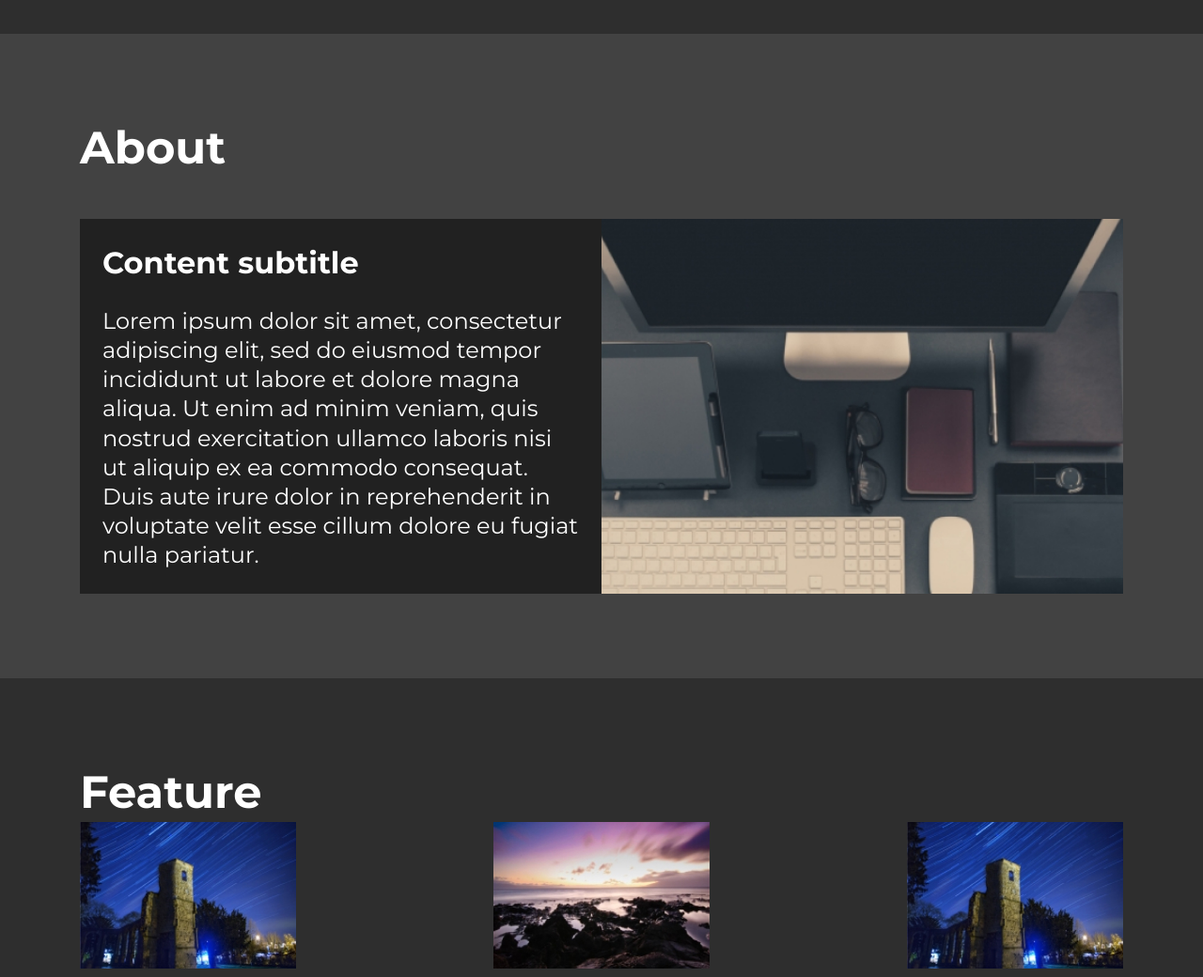
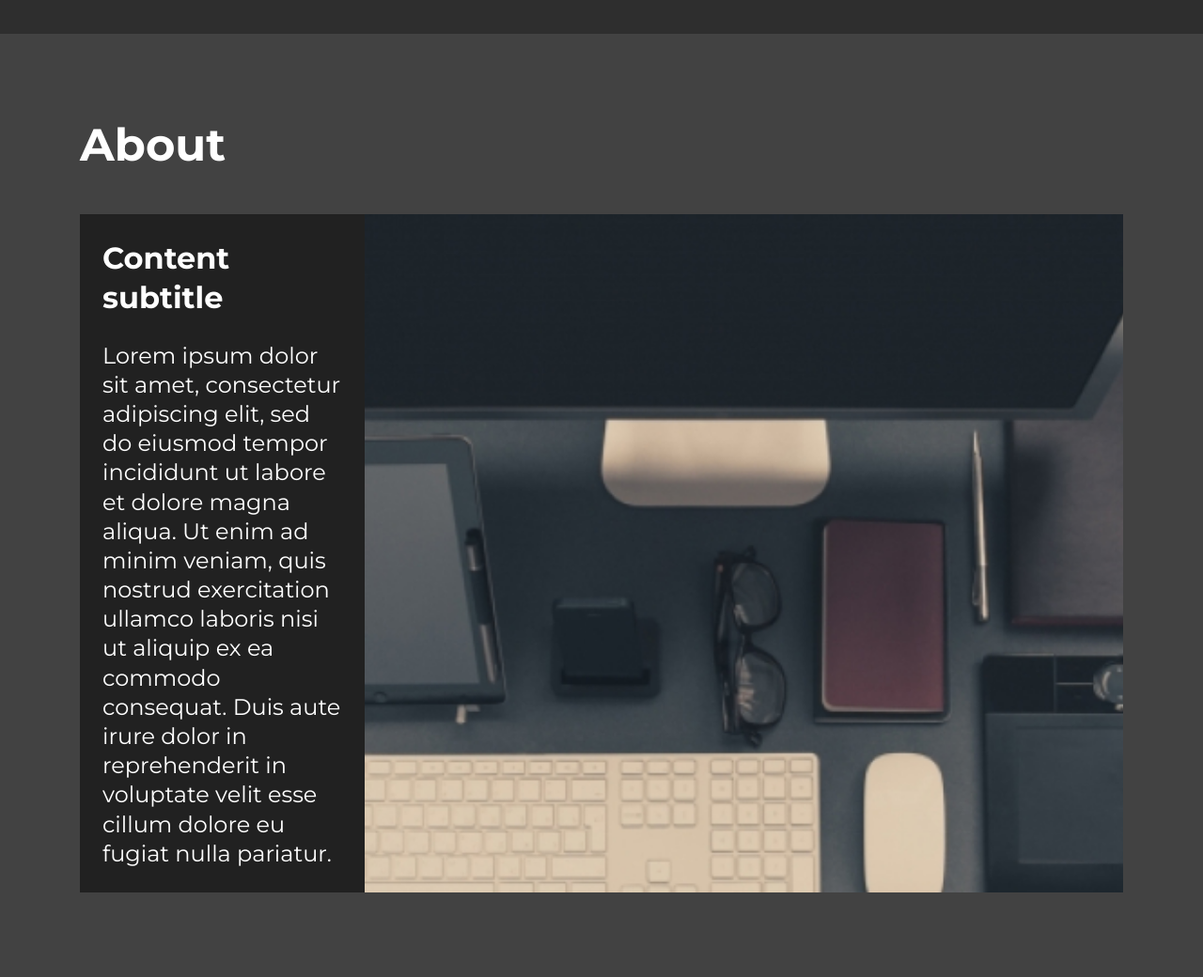
Before and after one commit to Jade-Samurai/lesson-8, a plain HTML site: page index.html in a window 1280 px wide. Shown: the part 540-1580 px from the top of the page at 94% size. Drawn offline with Linux system fonts and the light colour scheme.

Commit message:
make somthing

```diff
--- a/css/main.css
+++ b/css/main.css
@@ -32,6 +32,7 @@
 	--second-color:#424242;
 	--card-color:#212121;
 	--active-color:#FF7E20;
+	--raunded:6px;
 }
 
 body{
@@ -48,7 +49,7 @@ body{
 .title {
 	font-weight: 700;
 	font-size: 48px;
-	line-height: 1.3;
+	line-height: 1.2;
 }
 
 /* HEADER */
@@ -104,12 +105,12 @@ body{
 	background: var(--second-color);
 }
 .about-title {
-
+	margin: 0 0 45px;
 }
 .about-block {
 	margin: 45px 0 0;
 	display: flex;
-
+	border-radius: var(--raunded);
 }
 .about-content {
 	padding: 26px 24px;
@@ -126,6 +127,7 @@ body{
 
 }
 .about-img {
+	flex: 1 1 50%;
 }
 .about-img img {
 	width: 100%;
--- a/index.html
+++ b/index.html
@@ -36,7 +36,7 @@
                         <p class="about-content-desc">Lorem ipsum dolor sit amet, consectetur adipiscing elit, sed do eiusmod tempor incididunt ut labore et dolore magna aliqua. Ut enim ad minim veniam, quis nostrud exercitation ullamco laboris nisi ut aliquip ex ea commodo consequat. Duis aute irure dolor in reprehenderit in voluptate velit esse cillum dolore eu fugiat nulla pariatur.</p>
                     </div>
                     <div class="about-img">
-                        <img src="images/about-image.jpg" alt="" width="555" height="375">
+                        <img src="images/about-image.jpg" alt="content images" width="555" height="375">
                     </div>
                 </div>
             </div>
```
